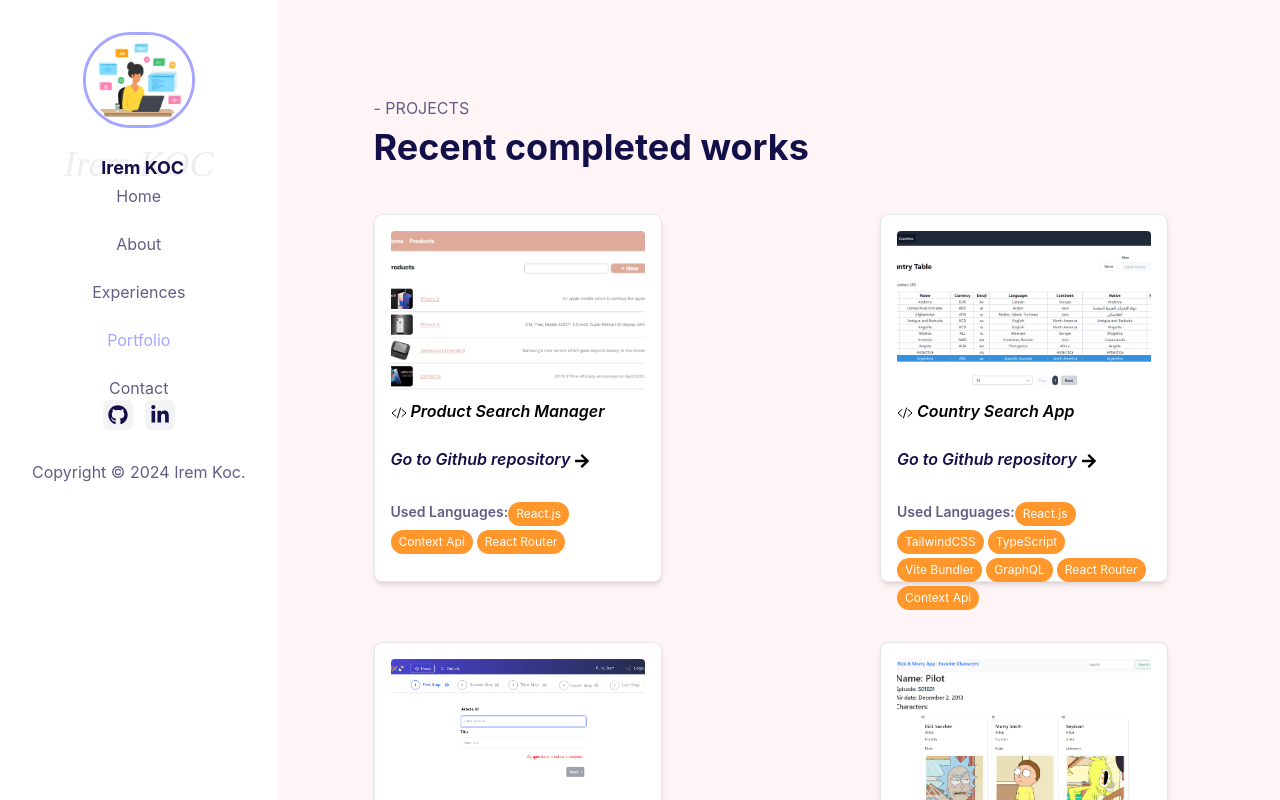
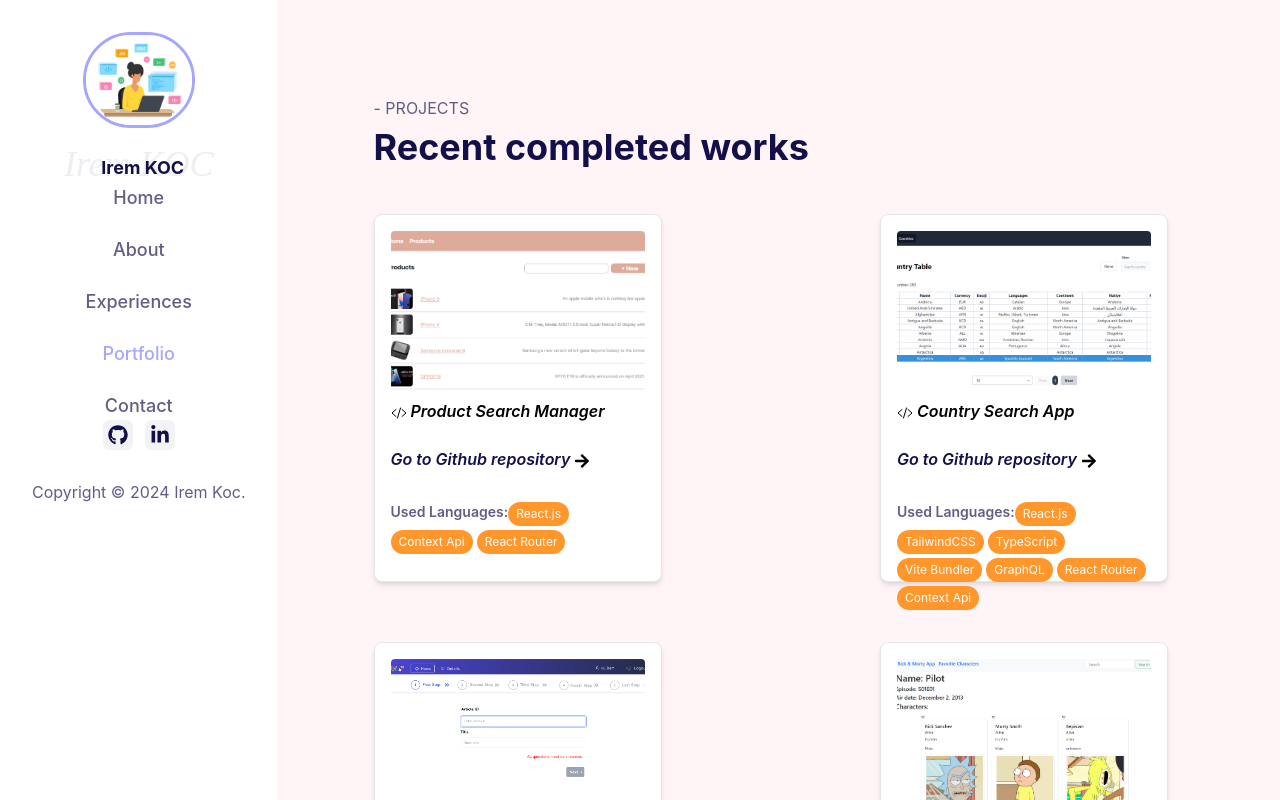
Before and after one commit to irem-koc/my-personal-website-v2, a React (Vite) app: page /portfolio in a window 1280 px wide. Shown: the top 800 px of the page. Built offline with nearby package versions, Linux system fonts and the light colour scheme.

Commit message:
feat: add close icon, and increased font size a bit

```diff
--- a/src/components/organisms/LeftMenu/LeftMenu.tsx
+++ b/src/components/organisms/LeftMenu/LeftMenu.tsx
@@ -4,7 +4,7 @@ import Text from "@atoms/Text/Text";
 import Footer from "@components/molecules/Footer/Footer";
 import { Context } from "@context/Context";
 import { useContext, useEffect, useState } from "react";
-import { FaBars } from "react-icons/fa";
+import { FaBars, FaTimes } from "react-icons/fa"; // FaTimes ikonunu ekledik
 import { Link, useLocation } from "react-router-dom";
 import { ContextType } from "src/types/ContextType";
 
@@ -23,11 +23,18 @@ const LeftMenu = () => {
 
   return (
     <div className="md:sticky md:top-0 h-screen flex-shrink-0 bg-white z-50">
-      {/* Hamburger Icon for Mobile */}
+      {/* Hamburger Icon or Close Icon for Mobile */}
+      {isMenuOpen ? (
+        <FaTimes
+          className="absolute top-2 left-2 md:hidden text-2xl cursor-pointer"
+          onClick={toggleMenu}
+        />
+      ) : (
         <FaBars
           className="absolute top-2 left-2 md:hidden text-2xl cursor-pointer"
           onClick={toggleMenu}
         />
+      )}
 
       {/* Sidebar for Desktop and Fullscreen Menu for Mobile */}
       <div
@@ -35,10 +42,12 @@ const LeftMenu = () => {
           isMenuOpen ? "block" : "hidden"
         } md:block fixed md:relative top-0 left-0 w-full h-full md:w-auto md:h-auto bg-white z-50`}
       >
-        <FaBars
+        {isMenuOpen && (
+          <FaTimes
             className="absolute top-2 left-2 md:hidden text-2xl cursor-pointer"
             onClick={toggleMenu}
           />
+        )}
         <div className="flex flex-col justify-between h-full p-8">
           <div className="flex flex-col items-center">
             <Image
@@ -56,7 +65,12 @@ const LeftMenu = () => {
             <Link to="/" onClick={toggleMenu}>
               <Text
                 text="Home"
-                style={["liste-item", activeTab === "/" ? "text-purple" : ""]}
+                style={[
+                  "liste-item",
+                  activeTab === "/" ? "text-purple" : "",
+                  "text-lg",
+                  "font-medium",
+                ]}
               />
             </Link>
             <Link to="/about" onClick={toggleMenu}>
@@ -65,6 +79,8 @@ const LeftMenu = () => {
                 style={[
                   "liste-item",
                   activeTab === "/about" ? "text-purple" : "",
+                  "text-lg",
+                  "font-medium",
                 ]}
               />
             </Link>
@@ -74,6 +90,8 @@ const LeftMenu = () => {
                 style={[
                   "liste-item",
                   activeTab === "/experiences" ? "text-purple" : "",
+                  "text-lg",
+                  "font-medium",
                 ]}
               />
             </Link>
@@ -83,6 +101,8 @@ const LeftMenu = () => {
                 style={[
                   "liste-item",
                   activeTab === "/portfolio" ? "text-purple" : "",
+                  "text-lg",
+                  "font-medium",
                 ]}
               />
             </Link>
@@ -92,6 +112,8 @@ const LeftMenu = () => {
                 style={[
                   "liste-item",
                   activeTab === "/contact" ? "text-purple" : "",
+                  "text-lg",
+                  "font-medium",
                 ]}
               />
             </Link>
```
Lines whose indentation alone changed are shown as unchanged.
